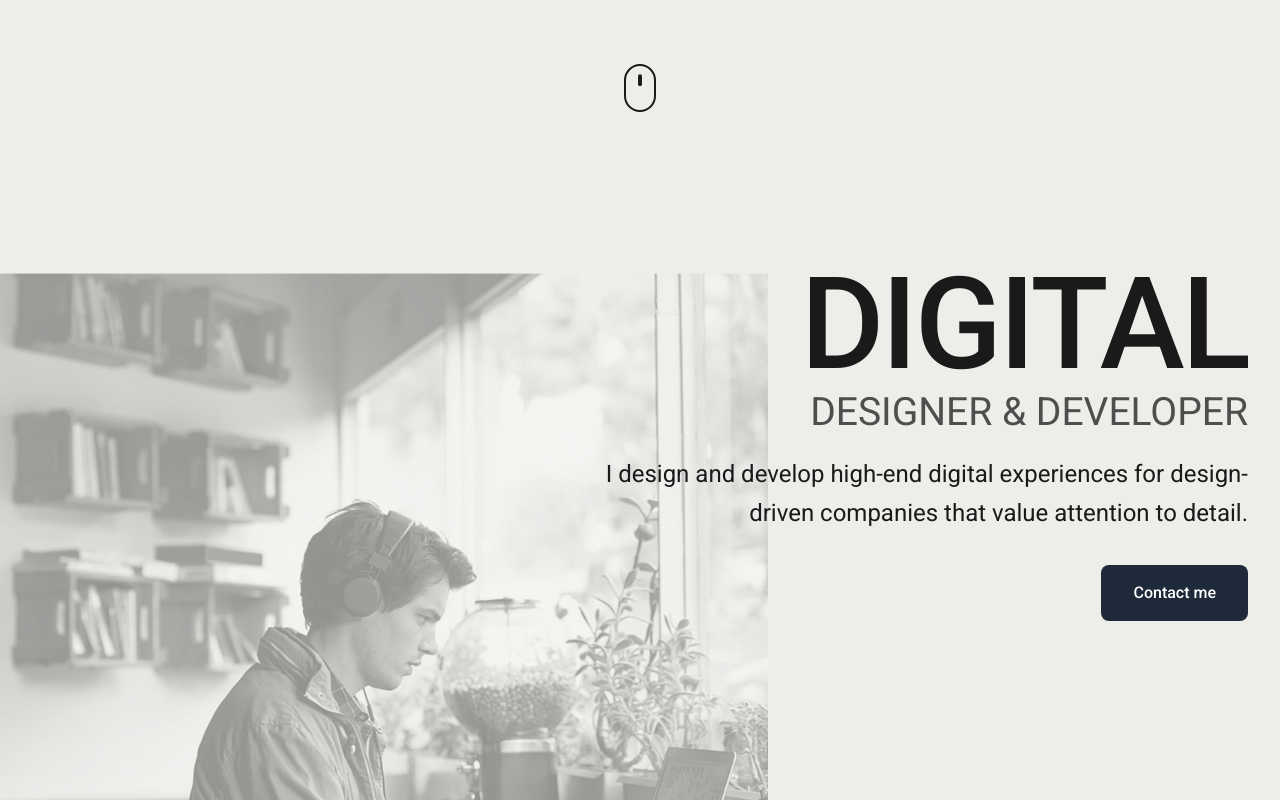
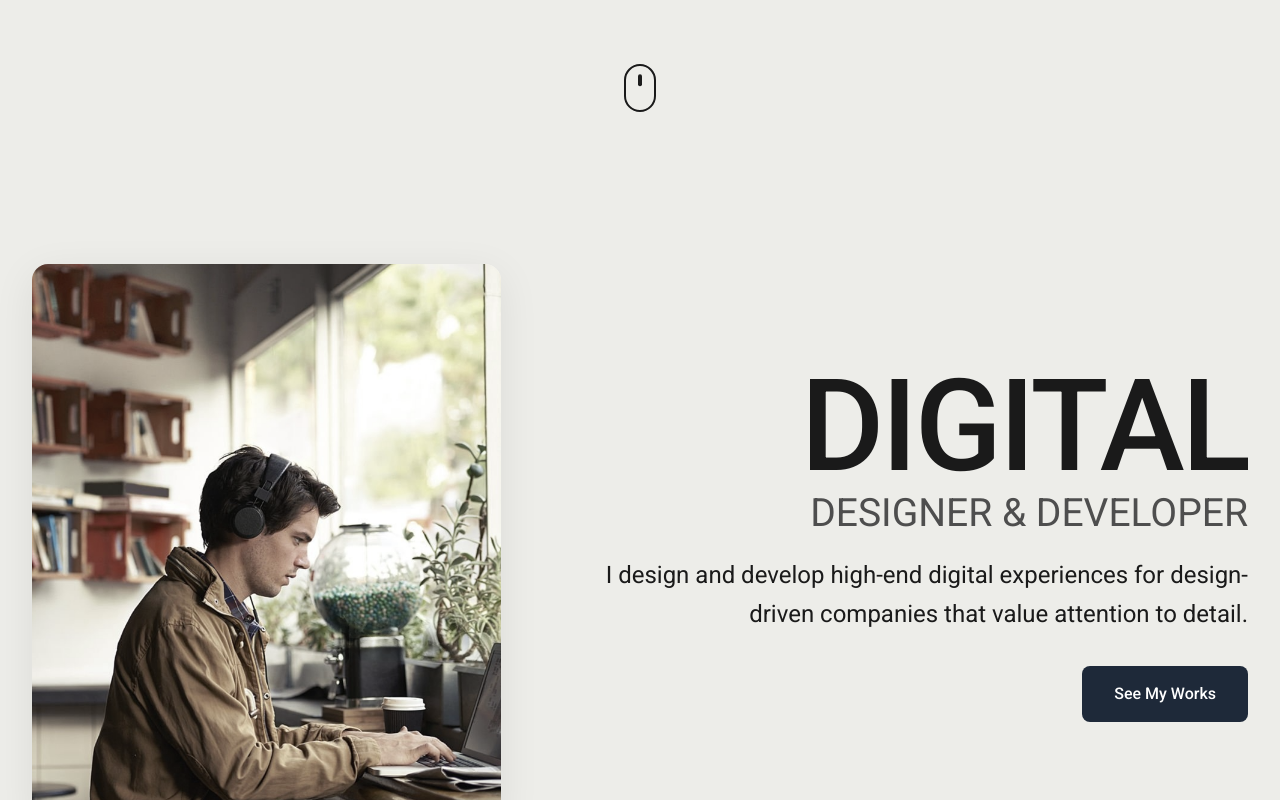
Before and after one commit to yusufgulmezz/portfolio, a Next.js app: page / in a window 1280 px wide. Shown: the part 640-1440 px from the top of the page. Built offline with nearby package versions, Linux system fonts and the light colour scheme.

Commit message:
HeroSection bileşeninde görsel düzenlemeler yapıldı; profil fotoğrafı ön plana alındı ve metin düzeni güncellendi. Buton metni "Contact me" yerine "See My Works" olarak değiştirildi.

```diff
--- a/src/components/sections/HeroSection.tsx
+++ b/src/components/sections/HeroSection.tsx
@@ -22,24 +22,31 @@ const HeroSection = () => {
         <div className="min-h-screen flex items-start pt-8 sm:pt-12 lg:pt-32">
           <div className="grid grid-cols-1 lg:grid-cols-12 gap-8 lg:gap-16 items-center w-full">
 
-            {/* Mobile: Image at top, Desktop: Background image */}
-            <div className="lg:absolute lg:inset-0 lg:pointer-events-none lg:overflow-hidden">
+            {/* Image: Foreground column (top on mobile, left on desktop) */}
+            <motion.div
+              initial={{ opacity: 0, y: 30 }}
+              animate={isLoaded ? { opacity: 1, y: 0 } : { opacity: 0, y: 30 }}
+              transition={{ duration: 0.8, delay: 0.15 }}
+              className="lg:col-span-5 order-1"
+            >
+              <div className="relative w-full overflow-hidden rounded-2xl bg-white/40 backdrop-blur-sm shadow-[0_10px_40px_rgba(0,0,0,0.08)]">
                 <img
                   src="./images/ProfilePhoto.png"
-                alt="Background visual"
+                  alt="Profile photo"
                   loading="eager"
                   decoding="async"
-                className="w-full h-64 sm:h-80 md:h-96 object-cover object-top mb-8 grayscale opacity-40 lg:absolute lg:left-0 lg:-right-[10%] lg:top-1/2 lg:-translate-y-6/16 lg:w-[80vw] lg:sm:w-[75vw] lg:md:w-[70vw] lg:w-[65vw] lg:xl:w-[60vw] lg:max-w-none lg:object-contain lg:object-left lg:select-none lg:h-auto lg:mb-0"
+                  className="w-full h-[340px] sm:h-[420px] md:h-[500px] lg:h-[560px] object-cover object-center grayscale-[40%]"
                   draggable={false}
                 />
               </div>
+            </motion.div>
 
             {/* Mobile: Text below image, Desktop: Text on right */}
             <motion.div
               initial={{ opacity: 0, y: 30 }}
               animate={isLoaded ? { opacity: 1, y: 0 } : { opacity: 0, y: 30 }}
               transition={{ duration: 0.8, delay: 0.2 }}
-              className="relative z-10 lg:col-span-8 lg:col-start-6 text-right"
+              className="relative z-10 lg:col-span-7 lg:col-start-6 text-right order-2"
             >
               {/* Main Heading with Name and Designer on same line */}
               <motion.div
@@ -91,13 +98,12 @@ const HeroSection = () => {
                   whileTap={{ scale: 0.98 }}
                   className="px-8 py-4 bg-gray-800 text-white font-medium rounded-lg hover:bg-gray-600 transition-colors duration-300"
                 >
-                  Contact me
+                  See My Works
                 </motion.button>
               </motion.div>
             </motion.div>
 
-            {/* Left spacer to keep text on the right */}
-            <div className="hidden lg:block lg:col-span-4" />
+
           </div>
         </div>
       </div>
```
Lines whose indentation alone changed are shown as unchanged.
